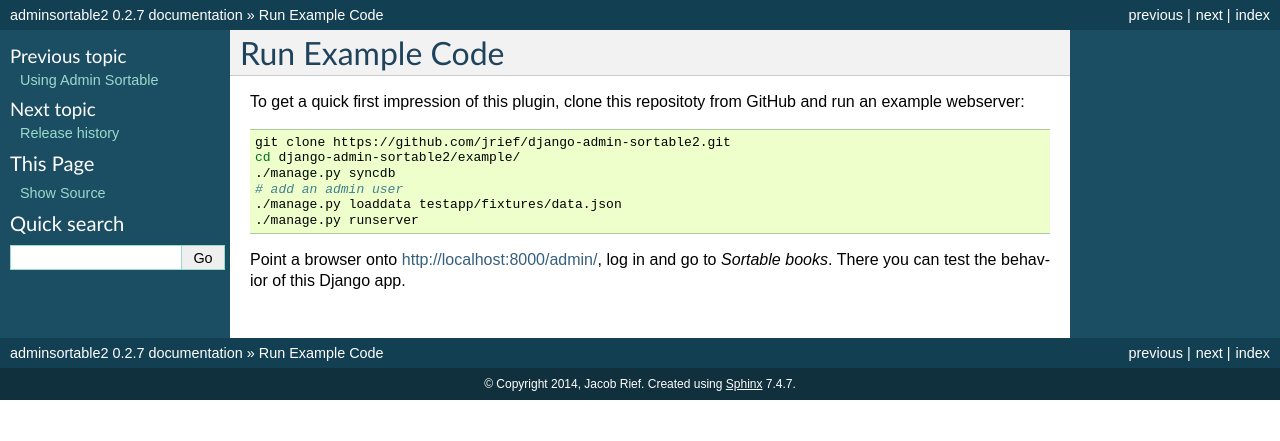
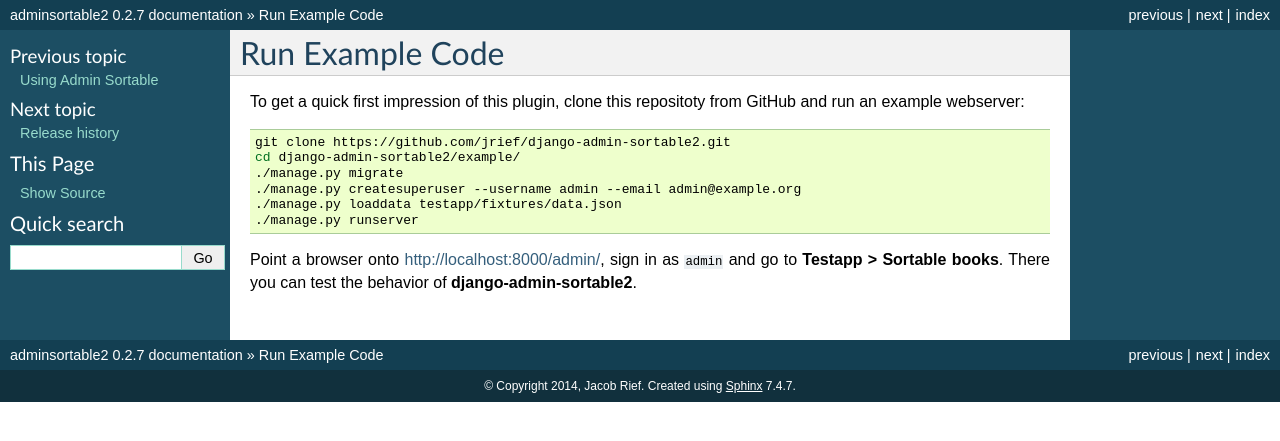
Before and after one commit to jrief/django-admin-sortable2, a Sphinx documentation site: the page built from docs/source/demos.rst, in a window 1280 px wide. Shown: the top 441 px of the page. Built offline with Sphinx 7.4.7, drawn with Linux system fonts in a browser that asks for light colours.

```diff
--- a/docs/source/demos.rst
+++ b/docs/source/demos.rst
@@ -11,10 +11,10 @@
 
 	git clone https://github.com/jrief/django-admin-sortable2.git
 	cd django-admin-sortable2/example/
-	./manage.py syncdb
-	# add an admin user
+	./manage.py migrate
+	./manage.py createsuperuser --username admin --email admin@example.org
 	./manage.py loaddata testapp/fixtures/data.json
 	./manage.py runserver
 
-Point a browser onto http://localhost:8000/admin/, log in and go to *Sortable books*. There you can
-test the behavior of this Django app.
+Point a browser onto http://localhost:8000/admin/, sign in as ``admin`` and go to
+**Testapp > Sortable books**. There you can test the behavior of **django-admin-sortable2**.
```
Also changed, not shown: .travis.yml, 3 other files.
